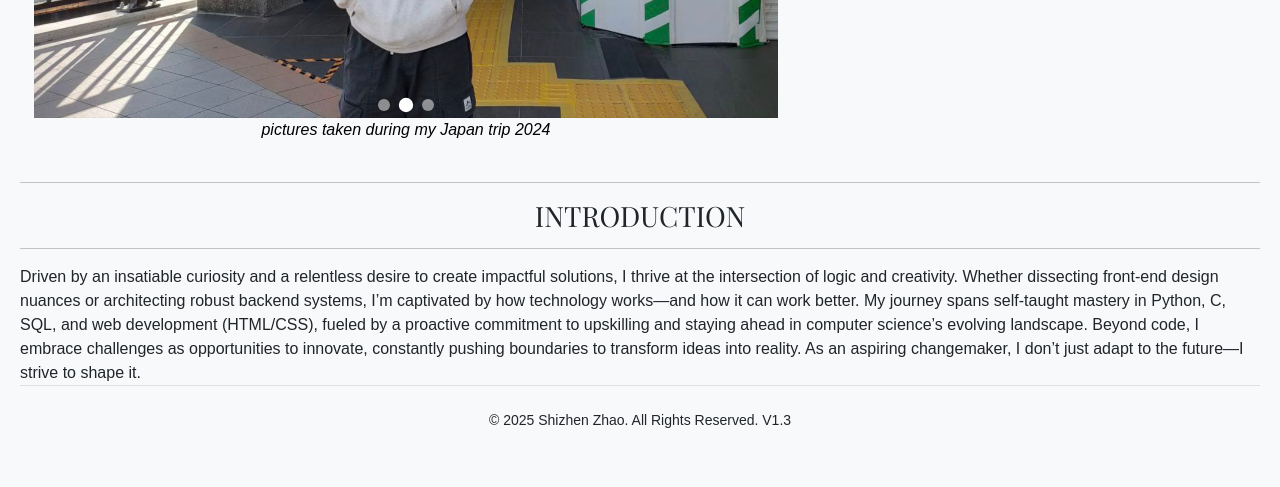
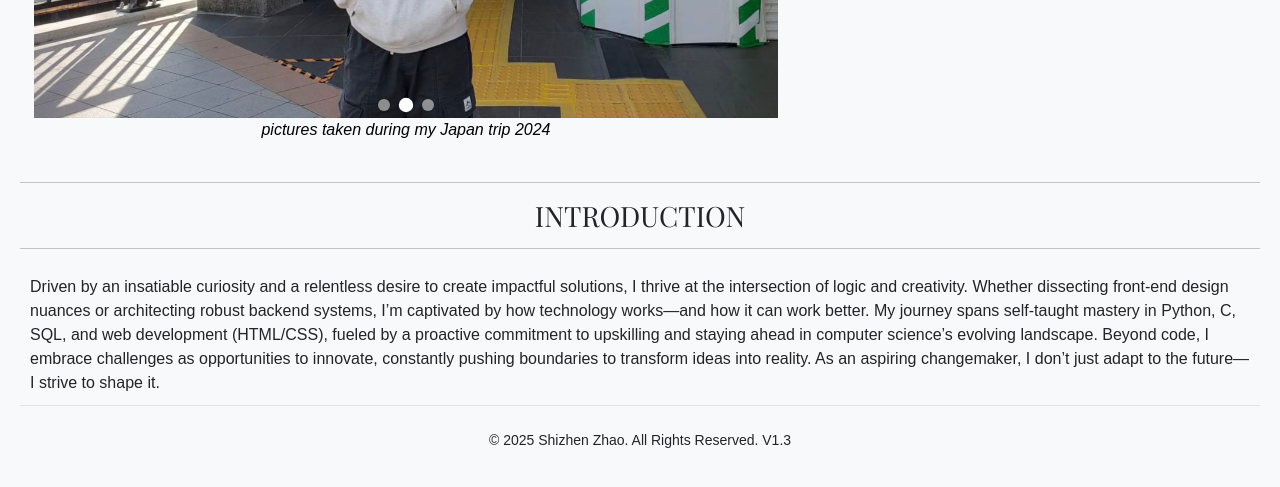
Before and after one commit to shiverin/shiverin.github.io, a plain HTML site: page home.html in a window 1280 px wide. Shown: the part 391-878 px from the top of the page. Drawn offline with nearby package versions, Linux system fonts and the light colour scheme.

Commit message:
Initial commit

```diff
--- a/home.html
+++ b/home.html
@@ -160,7 +160,7 @@
             <hr>
             <h3 class="centre">INTRODUCTION</h3>
             <hr>
-            <section>
+            <section class="blah">
                 Driven by an insatiable curiosity and a relentless desire to create impactful solutions, I thrive at the intersection of logic and creativity. Whether dissecting front-end design nuances or architecting robust backend systems, I’m captivated by how technology works—and how it can work better. My journey spans self-taught mastery in Python, C, SQL, and web development (HTML/CSS), fueled by a proactive commitment to upskilling and staying ahead in computer science’s evolving landscape. Beyond code, I embrace challenges as opportunities to innovate, constantly pushing boundaries to transform ideas into reality. As an aspiring changemaker, I don’t just adapt to the future—I strive to shape it.
             </section>
 
--- a/styles2.css
+++ b/styles2.css
@@ -285,3 +285,6 @@ a {
   width: 4vw;
   height: 4vh;
 }
+.blah{
+  padding: 10px;
+}
```
